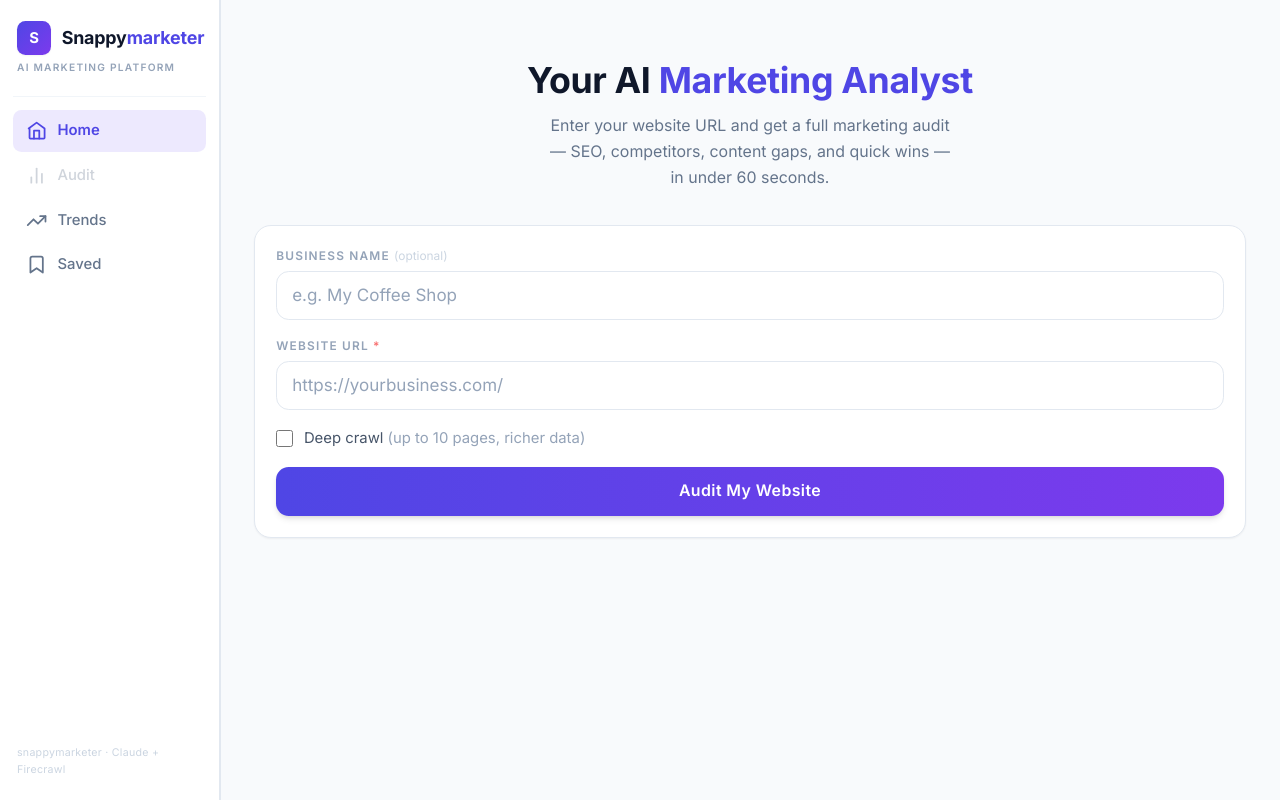
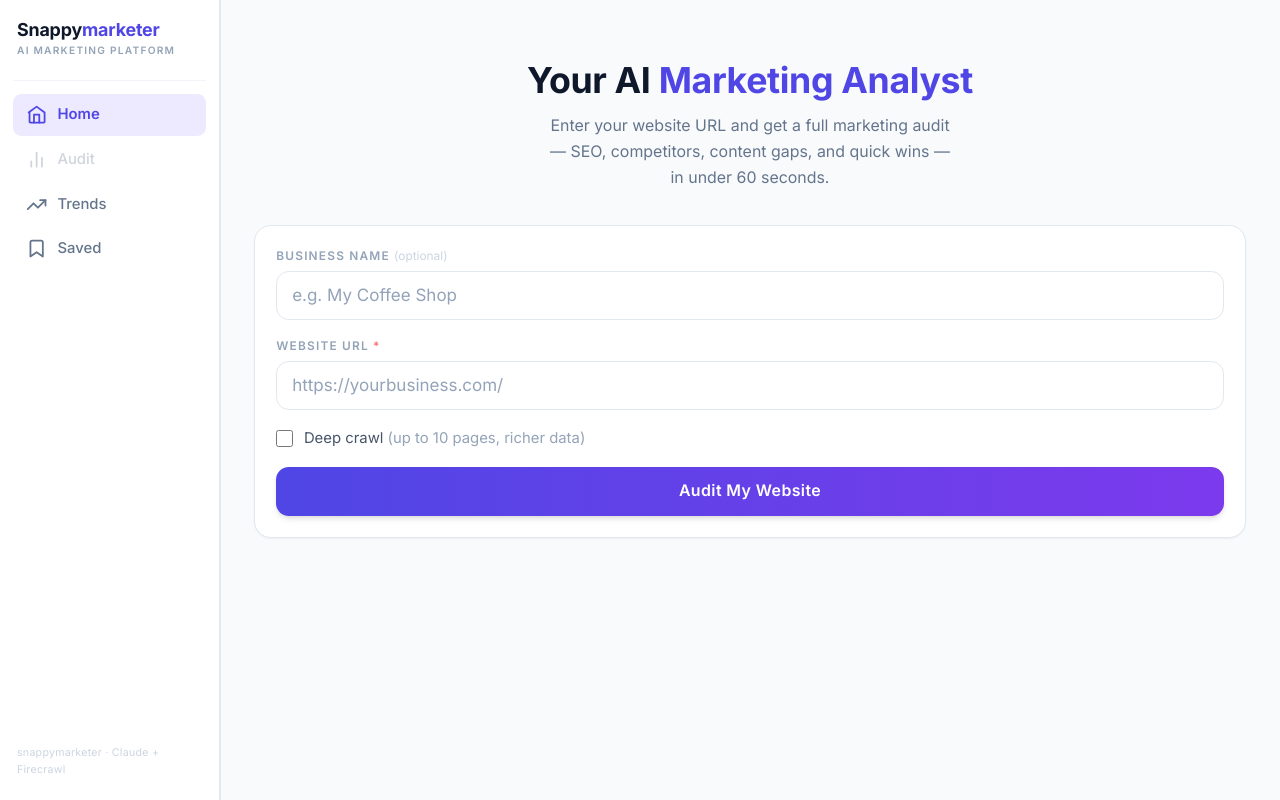
Before and after one commit to aminayawork-tech/Snaplabs, a Next.js app in the folder frontend/: page / in a window 1280 px wide. Built offline with nearby package versions, Linux system fonts and the light colour scheme.

Commit message:
Remove S icon from nav brand
https://claude.ai/code/session_01PBJpRoV2CY53drxZje2qHx

```diff
--- a/frontend/components/Nav.tsx
+++ b/frontend/components/Nav.tsx
@@ -65,10 +65,7 @@ export default function Nav({ view, onNav, hasAudit }: Props) {
       {/* ── Desktop sidebar ── */}
       <nav className="hidden md:flex fixed left-0 top-0 h-full w-[220px] flex-col bg-white border-r border-slate-200 shadow-[1px_0_0_#e2e8f0] z-50 px-3 py-5">
         {/* Brand */}
-        <div className="flex items-center gap-2.5 mb-1 px-1">
-          <div className="w-8 h-8 rounded-lg bg-gradient-to-br from-[#4f46e5] to-[#7c3aed] text-white font-bold text-sm flex items-center justify-center flex-shrink-0 shadow-sm">
-            S
-          </div>
+        <div className="flex items-center mb-1 px-1">
           <div className="font-display font-bold text-[1.05rem] text-slate-900 leading-none tracking-tight">
             Snappy<span className="text-brand">marketer</span>
           </div>
```
